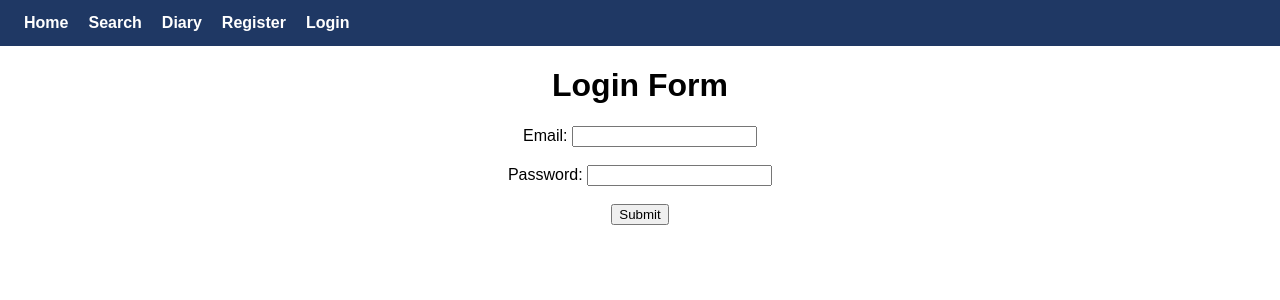
After one commit to Marsad07/FitnessApp, a Flask app: page /auth/login in a window 1280 px wide. The commit adds this page. Shown: the top 300 px of the page. Run offline with Flask 3, Linux system fonts and the light colour scheme; parts of the project's set-up code (start-up, migrations or seed data) failed here and were passed over.

Commit message:
feat: added login route with session

```diff
--- a/app/auth_routes.py
+++ b/app/auth_routes.py
@@ -1,5 +1,6 @@
 from werkzeug.security import generate_password_hash, check_password_hash
 from app import db
+from models.user_accounts_model import User
 from .models.user_accounts_model import User
 from flask import Blueprint, request, render_template, session, flash, url_for, redirect
 
@@ -55,9 +56,39 @@ def register():
             password_hash=password_hash,
 
         )
-
         # Adds user, saves it, sends user back to homepage with success message
         db.session.add(new_user)
         db.session.commit()
         flash('Registration Successful')
         return redirect(url_for('homepage'))
+
+# This route is for the login form, GET = shows the login form,
+# POST = checks the email + password, then logs the user in if they match
+@auth_bp.route('/login', methods=['GET', 'POST'])
+def login():
+    if request.method == 'GET':
+        return render_template("authentication/online_login/login_form.html")
+    elif request.method == 'POST':
+        # Reads the values from the form using request.form.get
+        email = request.form.get('email').strip()
+        password = request.form.get('password')
+
+        # Looks for an account with this email through .first()
+        # If there's no account, shows the error message
+        user = User.query.filter(User.email == email).first()
+        if user is None:
+            flash('email or password is incorrect')
+            return redirect(url_for('auth.login'))
+
+        # Checks the typed password against the hash saved for this user
+        # check_password_hash re-hashes what was typed using the same salt as the stored hash,
+        # then compares them - gives back True if they match, False if not
+        verify_ps = check_password_hash(user.password_hash, password)
+        if not verify_ps:
+            flash('email or password is incorrect')
+            return redirect(url_for('auth.login'))
+
+        # if everything matched -> saves the user's id in the session so they stay logged in on every page
+        session['user_id'] = user.id
+        flash('Login Successful')
+        return redirect(url_for('homepage'))
--- /dev/null
+++ b/app/templates/authentication/online_login/login_form.html
@@ -0,0 +1,16 @@
+{% extends "online/base.html" %}
+
+{% block title %}Login form Form{% endblock %}
+
+{% block content %}
+    <h1 style="text-align: center">Login Form</h1>
+    <form method="post" style="text-align: center" action="{{ url_for('auth.login')}}">
+        <label for="email">Email:</label>
+        <input type="email" id="email" name="email" required><br><br>
+
+        <label for="password">Password:</label>
+        <input type="password" id="password" name="password" required minlength="8"><br><br>
+
+        <input type="submit" value="Submit">
+    </form>
+{% endblock %}
--- a/app/templates/online/base.html
+++ b/app/templates/online/base.html
@@ -12,6 +12,7 @@
         <a href="{{ url_for('search.search_food_results') }}">Search</a>
         <a href="{{ url_for('search.full_diary_view') }}">Diary</a>
         <a href="{{ url_for('auth.register') }}">Register</a>
+        <a href="{{ url_for('auth.login') }}">Login</a>
     </nav>
     <!-- Shows  error message sent back from the route (e.g. invalid weight) -->
     {% with messages = get_flashed_messages() %}
```
